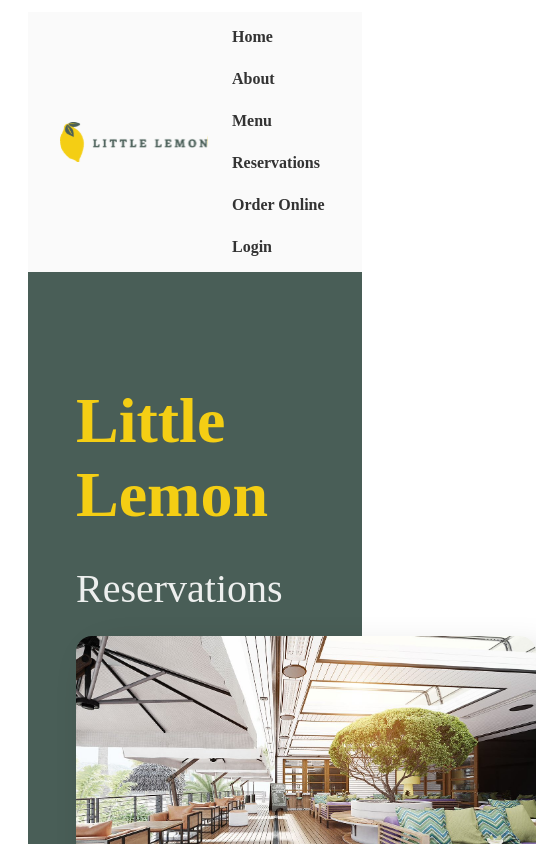
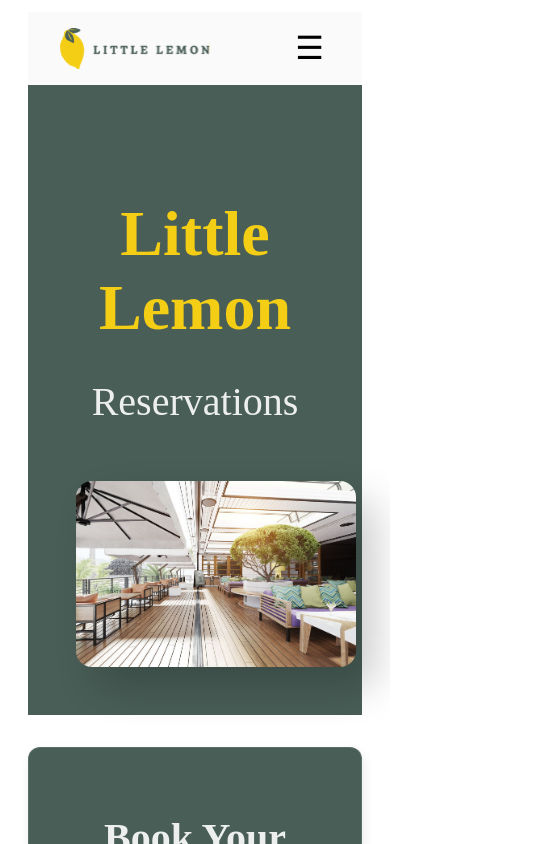
Before and after one commit to Janderscj/coursera-final, a React (Create React App) app: page /coursera-final/booking in a window 390 px wide. Shown: the top 844 px of the page, 536 px wide, since content can reach past the window. Built offline with nearby package versions, Linux system fonts and the light colour scheme.

Commit message:
Added Hamburger menu to nav bar for mobile. Added css for hamburger menu.

```diff
--- a/src/App.css
+++ b/src/App.css
@@ -11,6 +11,7 @@
 .top-header {
   display: flex;
   justify-content: space-between;
+  position: relative;
   gap: 1.5rem;
   align-items: center;
   padding: 1rem 2rem;
@@ -140,21 +141,21 @@
 
 .special-card {
   background: #edefee;
-  border-radius: 16px 16px 0 0;
-  border-top: 2px solid #000;
+  border-radius: 16px 16px 16px 16px;
   width: 300px;
   min-height: 420px;
   display: flex;
   flex-direction: column;
   justify-content: space-between;
   overflow: hidden;
+  box-shadow: #333333 0px 4px 12px;
 }
 
 .special-image {
   width: 100%;
   height: 180px;
   object-fit: cover;
-  border-bottom: 2px solid #000;
+  border-bottom: 2px solid #0000006e;
 }
 
 .special-text {
@@ -339,6 +340,23 @@
 }
 
 @media (max-width: 768px) {
+  .booking-hero {
+    display: flex;
+    flex-direction: row;
+    justify-content: center;
+    text-align: center;
+    flex-wrap: wrap;
+    gap: 2rem;
+    padding: 2rem;
+  }
+  .booking-hero-image-wrapper {
+    min-width: 280px;
+  }
+  .booking-hero-image {
+    min-width: 280px;
+    height: 280px;
+  }
+
   .hero-section {
     flex-direction: row;
     justify-content: center;
@@ -374,7 +392,6 @@
   align-items: center;
   flex-wrap: wrap;
   padding: 3rem;
-  overflow: visible;
   min-height: 280px;
   max-height: 800px;
 }
@@ -394,7 +411,6 @@
   margin-bottom: 1.5rem;
 }
 .booking-hero-image-wrapper {
-  flex: 1;
   display: flex;
   justify-content: center;
 }
@@ -576,3 +592,32 @@
 html {
   scroll-behavior: smooth;
 }
+.hamburger {
+  display: none;
+  font-size: 2rem;
+  background: none;
+  border: none;
+  cursor: pointer;
+}
+
+@media (max-width: 768px) {
+  .hamburger {
+    display: block;
+  }
+
+  .nav-links {
+    position: absolute;
+    top: 80px;
+    right: 1rem;
+    background: white;
+    padding: 1rem;
+    border-radius: 10px;
+    flex-direction: column;
+    gap: 1rem;
+    display: none;
+  }
+
+  .nav-links.open {
+    display: flex;
+  }
+}
--- a/src/Components/Nav.js
+++ b/src/Components/Nav.js
@@ -1,9 +1,11 @@
 import { Link, useLocation, useNavigate } from "react-router-dom";
+import { useState } from "react";
 import logo from "../Assets/Logo .svg";
 
 function Nav() {
   const location = useLocation();
   const navigate = useNavigate();
+  const [isMenuOpen, setIsMenuOpen] = useState(false);
 
   function handleHomeClick(e) {
     if (location.pathname === "/") {
@@ -13,6 +15,7 @@
       e.preventDefault();
       navigate("/");
     }
+    setIsMenuOpen(false);
   }
 
   //click handler for navigating
@@ -32,25 +35,42 @@
         });
       }, 100);
     }
+    setIsMenuOpen(false);
   }
 
   return (
     <header className="top-header">
       <img src={logo} alt="Little Lemon Logo" className="logo" />
 
-      <nav className="nav-links" id="navbar">
+      {/* Hamburger button */}
+      <button
+        className="hamburger"
+        onClick={() => setIsMenuOpen(!isMenuOpen)}
+        aria-label="Toggle navigation"
+      >
+        ☰
+      </button>
+
+      {/* Nav links */}
+      <nav className={`nav-links ${isMenuOpen ? "open" : ""}`} id="navbar">
         <Link to="/" onClick={handleHomeClick}>
           Home
         </Link>
-
         <Link to="/" onClick={handleAboutClick}>
           About
         </Link>
-
-        <Link to="/menu">Menu</Link>
-        <Link to="/booking">Reservations</Link>
-        <Link to="/order">Order Online</Link>
-        <Link to="/login">Login</Link>
+        <Link to="/menu" onClick={() => setIsMenuOpen(false)}>
+          Menu
+        </Link>
+        <Link to="/booking" onClick={() => setIsMenuOpen(false)}>
+          Reservations
+        </Link>
+        <Link to="/order" onClick={() => setIsMenuOpen(false)}>
+          Order Online
+        </Link>
+        <Link to="/login" onClick={() => setIsMenuOpen(false)}>
+          Login
+        </Link>
       </nav>
     </header>
   );
```
